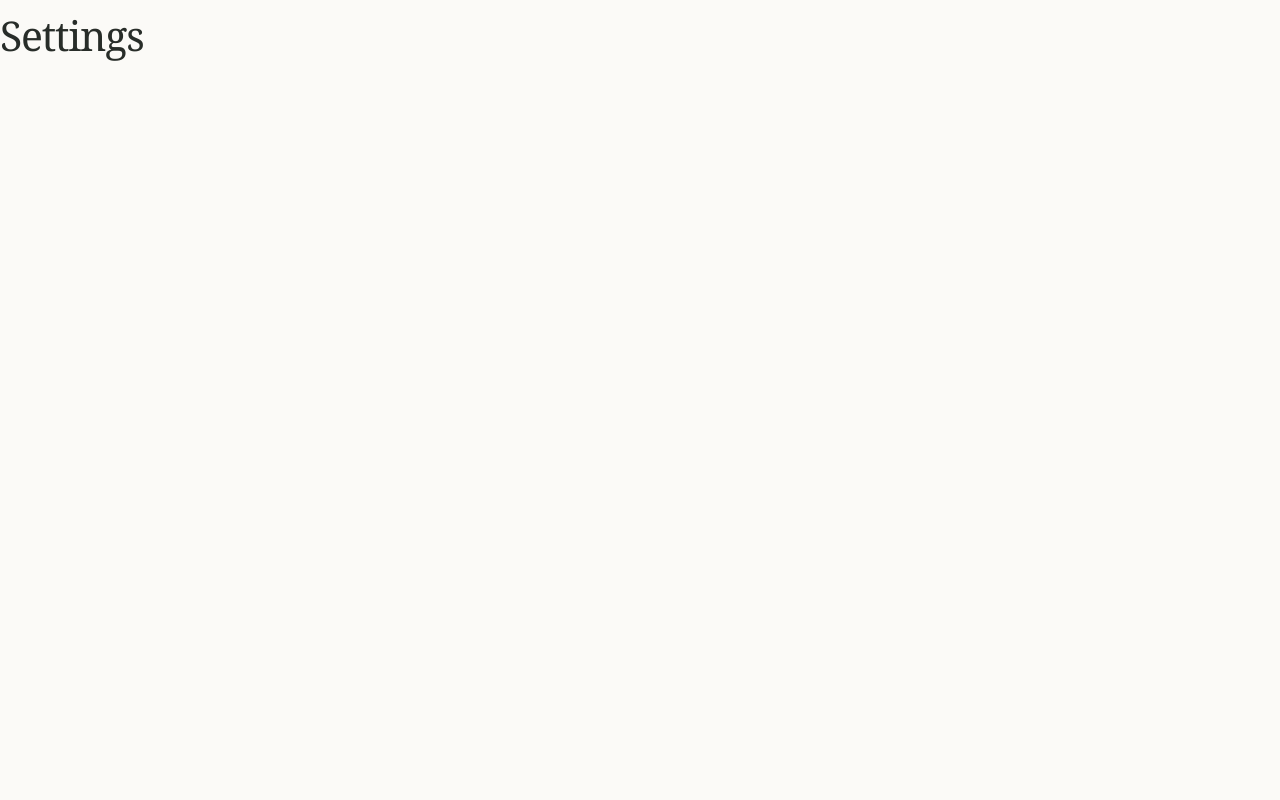
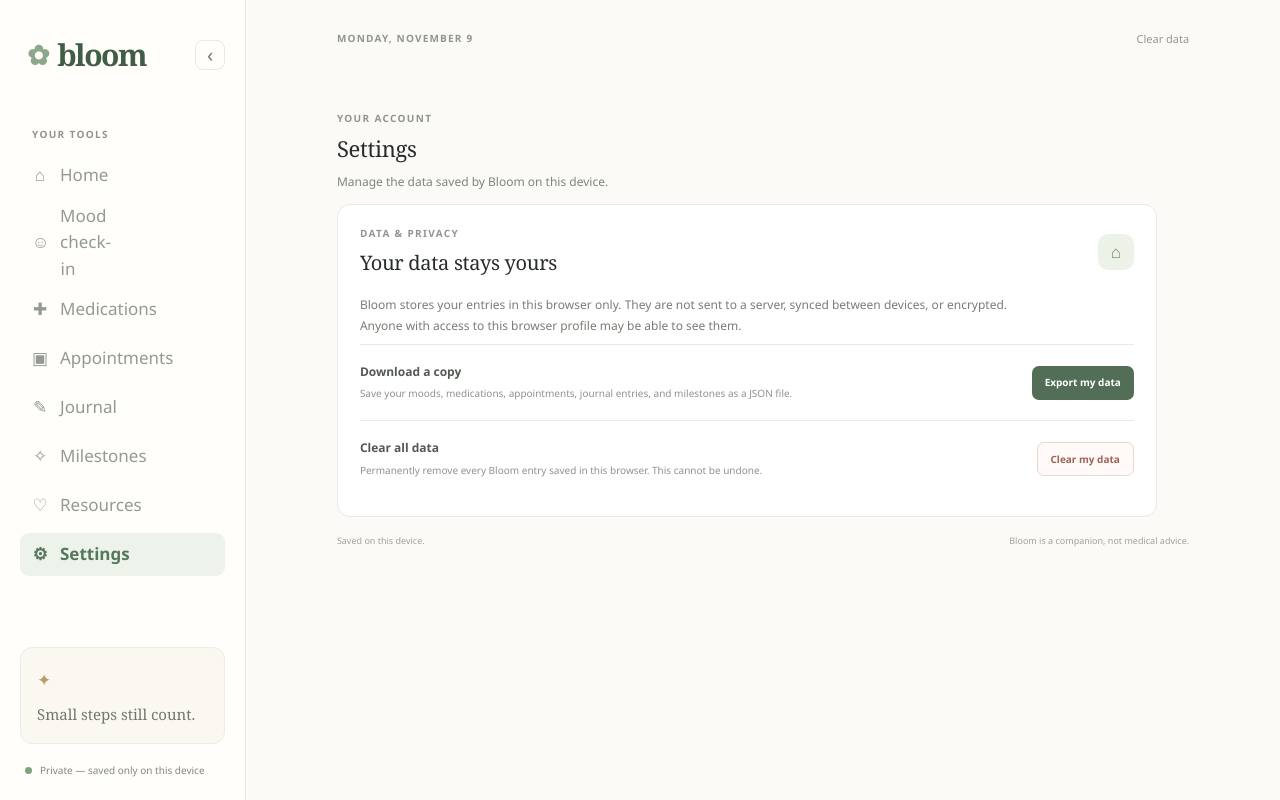
Before and after one commit to codebunny20/Bloom-site, a Flask app: page /settings in a window 1280 px wide. Before the commit the page is almost empty. Run offline with Flask 3, Linux system fonts and the light colour scheme.

Commit message:
seting up the settings feature

```diff
--- a/static/app.js
+++ b/static/app.js
@@ -337,6 +337,39 @@
     });
 
     on("clear-data", "click", () => {
+        clearData();
+    });
+
+    on("settings-clear-data", "click", () => {
+        clearData();
+    });
+
+    on("export-data", "click", () => {
+        if (storageIssue) {
+            setStatus("Couldn't export because the saved data could not be read. Clear data to start fresh.", true);
+            return;
+        }
+        let downloadUrl;
+        try {
+            const file = new Blob([JSON.stringify(state, null, 2)], { type: "application/json" });
+            downloadUrl = URL.createObjectURL(file);
+            const link = document.createElement("a");
+            link.href = downloadUrl;
+            link.download = `bloom-data-${dateKey()}.json`;
+            link.click();
+            const objectUrl = downloadUrl;
+            window.setTimeout(() => URL.revokeObjectURL(objectUrl), 1000);
+            downloadUrl = null;
+            setStatus("Your data export has been downloaded.");
+        } catch (error) {
+            setStatus("Couldn't export your data. Check your browser settings and try again.", true);
+            console.error("Bloom could not export saved data.", error);
+        } finally {
+            if (downloadUrl) URL.revokeObjectURL(downloadUrl);
+        }
+    });
+
+    function clearData() {
         if (!window.confirm("Clear all Bloom entries saved in this browser? This cannot be undone.")) return;
         try {
             localStorage.removeItem(storageKey);
@@ -348,7 +381,7 @@
             setStatus("Couldn't clear saved data. Check your browser settings.", true);
             console.error("Bloom could not clear saved data.", error);
         }
-    });
+    }
 
     loadState();
     refreshDate();
--- a/static/style.css
+++ b/static/style.css
@@ -225,6 +225,20 @@ input::placeholder, textarea::placeholder { color: #aaa9a1; }
 .status-error { color: #a66053; }
 .sr-only { position: absolute; width: 1px; height: 1px; overflow: hidden; clip: rect(0, 0, 0, 0); white-space: nowrap; clip-path: inset(50%); }
 
+.settings-intro { margin: 8px 0 0; color: var(--muted); font-size: 12px; }
+.settings-card { max-width: 820px; }
+.settings-card .card-heading { align-items: center; }
+.settings-card .eyebrow { margin-bottom: 5px; }
+.settings-card .card-heading h2 { margin: 0; }
+.settings-description { max-width: 670px; margin: 16px 0 7px; color: #777e74; font-size: 12px; line-height: 1.8; }
+.settings-action { display: flex; align-items: center; justify-content: space-between; gap: 20px; padding: 18px 0; border-top: 1px solid var(--line); }
+.settings-action h3 { margin: 0 0 4px; color: #535a52; font-size: 12px; font-weight: 600; }
+.settings-action p { max-width: 510px; margin: 0; color: #90928b; font-size: 10px; line-height: 1.7; }
+.settings-action .small-button, .danger-button { flex: 0 0 auto; }
+.danger-button { min-height: 34px; padding: 0 13px; border: 1px solid #e8d7d1; border-radius: 7px; background: #fffaf8; color: #9c6256; cursor: pointer; font-size: 10px; font-weight: 600; white-space: nowrap; }
+.danger-button:hover { border-color: #d7b8ad; background: #fdf2ee; }
+.danger-button:focus-visible, .small-button:focus-visible { outline: 2px solid var(--green); outline-offset: 2px; }
+
 @media (min-width: 1450px) {
     .main-content { margin-right: auto; padding-right: 100px; padding-left: 100px; }
 }
@@ -291,6 +305,7 @@ input::placeholder, textarea::placeholder { color: #aaa9a1; }
     .support-banner > div:nth-child(2) { min-width: calc(100% - 55px); }
     .support-link { margin-left: 51px; }
     .page-footer { flex-direction: column; gap: 5px; }
+    .settings-action { align-items: flex-start; flex-direction: column; gap: 12px; }
 }
 
 @media (prefers-reduced-motion: reduce) {
--- a/templates/base.html
+++ b/templates/base.html
@@ -19,10 +19,8 @@
             {% for t in tools %}
             <a class="nav-link{% if active == t.slug %} active{% endif %}" href="{{ url_for('tool_page', slug=t.slug) }}" aria-label="{{ t.name }}" title="{{ t.name }}"><span>{{ t.icon }}</span><span class="nav-link-label">{{ t.name }}</span></a>
             {% endfor %}
+            <a class="nav-link{% if active == 'settings' %} active{% endif %}" href="{{ url_for('settings') }}" aria-label="Settings" title="Settings"{% if active == 'settings' %} aria-current="page"{% endif %}><span>⚙</span><span class="nav-link-label">Settings</span></a>
         </nav>
-        <div class="settings">
-                        <button class="settings" id="settings" type="button" aria-label="Settings" aria-controls="sidebar" aria-expanded="true" title="Settings">⚙</button>
-        </div>
         <div class="sidebar-note">
             <span class="note-sparkle">✦</span>
             <p>Small steps still count.</p>
--- a/templates/pages/settings.html
+++ b/templates/pages/settings.html
@@ -1,12 +1,36 @@
-<!DOCTYPE html>
-<html lang="en">
-<head>
-    <meta charset="UTF-8">
-    <meta name="viewport" content="width=device-width, initial-scale=1.0">
-    <title>Settings</title>
-    <link rel="stylesheet" href="{{ url_for('static', filename='style.css') }}">
-</head>
-<body>
-    <h1>Settings</h1>
-</body>
-</html>
+{% extends "base.html" %}
+{% block title %}Settings — Bloom{% endblock %}
+{% block content %}
+<section class="section-heading checkin-heading">
+    <div>
+        <p class="eyebrow">YOUR ACCOUNT</p>
+        <h2>Settings</h2>
+        <p class="settings-intro">Manage the data saved by Bloom on this device.</p>
+    </div>
+</section>
+
+<section class="card settings-card" aria-labelledby="data-settings-heading">
+    <div class="card-heading">
+        <div>
+            <p class="eyebrow">DATA &amp; PRIVACY</p>
+            <h2 id="data-settings-heading">Your data stays yours</h2>
+        </div>
+        <span class="card-icon sage" aria-hidden="true">⌂</span>
+    </div>
+    <p class="settings-description">Bloom stores your entries in this browser only. They are not sent to a server, synced between devices, or encrypted. Anyone with access to this browser profile may be able to see them.</p>
+    <div class="settings-action">
+        <div>
+            <h3>Download a copy</h3>
+            <p>Save your moods, medications, appointments, journal entries, and milestones as a JSON file.</p>
+        </div>
+        <button class="small-button" id="export-data" type="button">Export my data</button>
+    </div>
+    <div class="settings-action settings-danger">
+        <div>
+            <h3>Clear all data</h3>
+            <p>Permanently remove every Bloom entry saved in this browser. This cannot be undone.</p>
+        </div>
+        <button class="danger-button" id="settings-clear-data" type="button">Clear my data</button>
+    </div>
+</section>
+{% endblock %}
```
